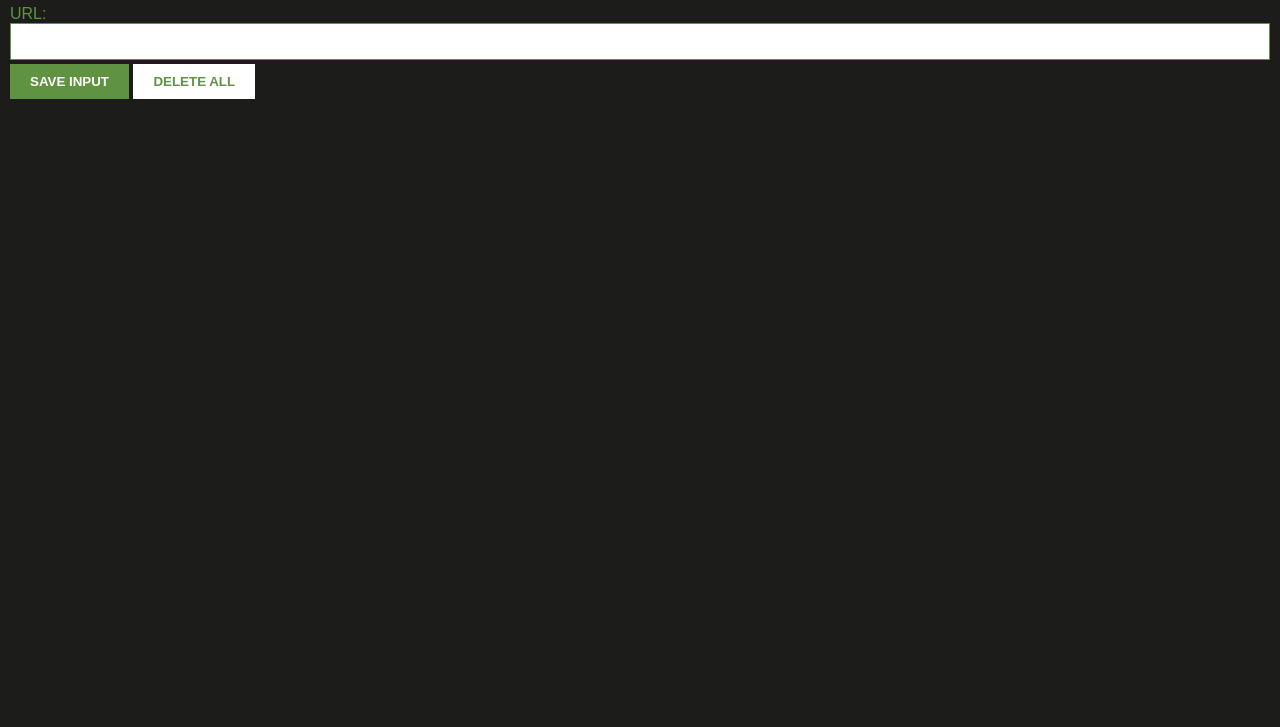
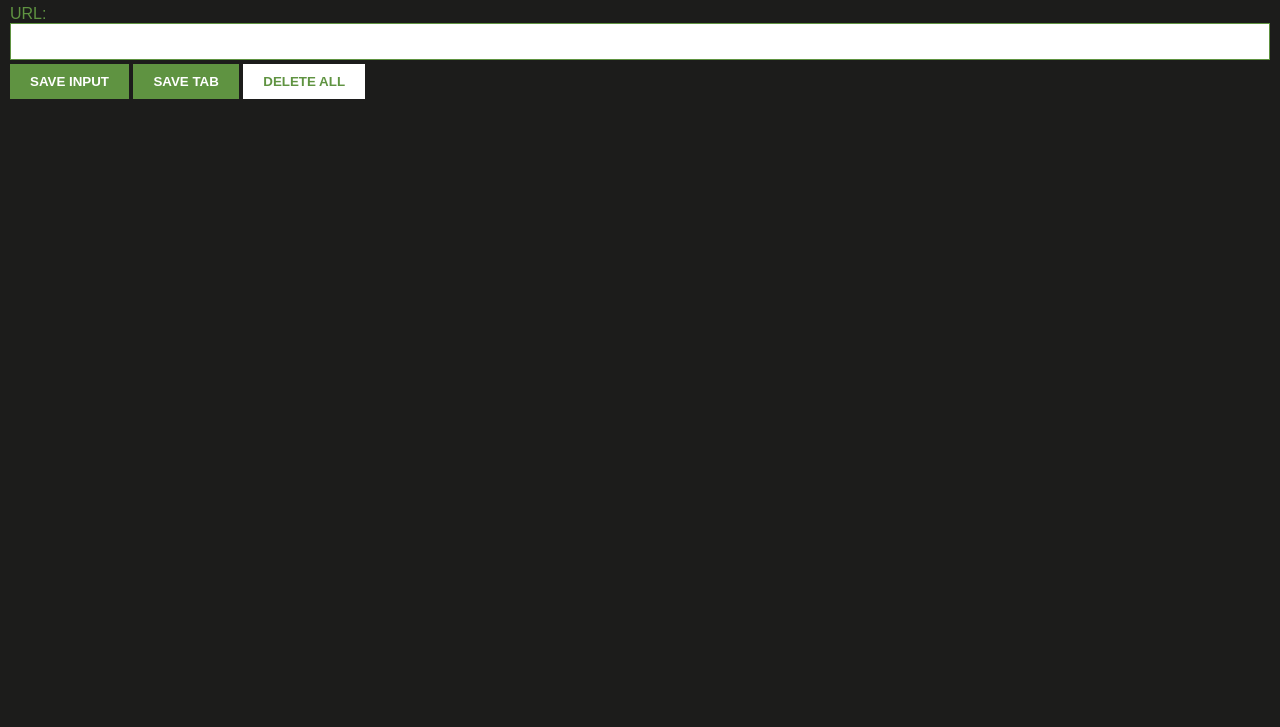
Before and after one commit to LTshepoJr/Leads-Tracker, a browser extension: page index.html in a window 1280 px wide. Shown: the part 73-800 px from the top of the page. Drawn offline with Linux system fonts and the light colour scheme.

Commit message:
added new tab button

```diff
--- a/index.html
+++ b/index.html
@@ -11,6 +11,7 @@
     <label for="input-el">URL:</label>
     <input type="text" id="input-el" />
     <button type="button" id="input-btn">SAVE INPUT</button>
+    <button type="button" id="tab-btn">SAVE TAB</button>
     <button type="button" id="delete-btn">DELETE ALL</button>
     <ul id="ul-el"></ul>
     <script src="index.js"></script>
```
